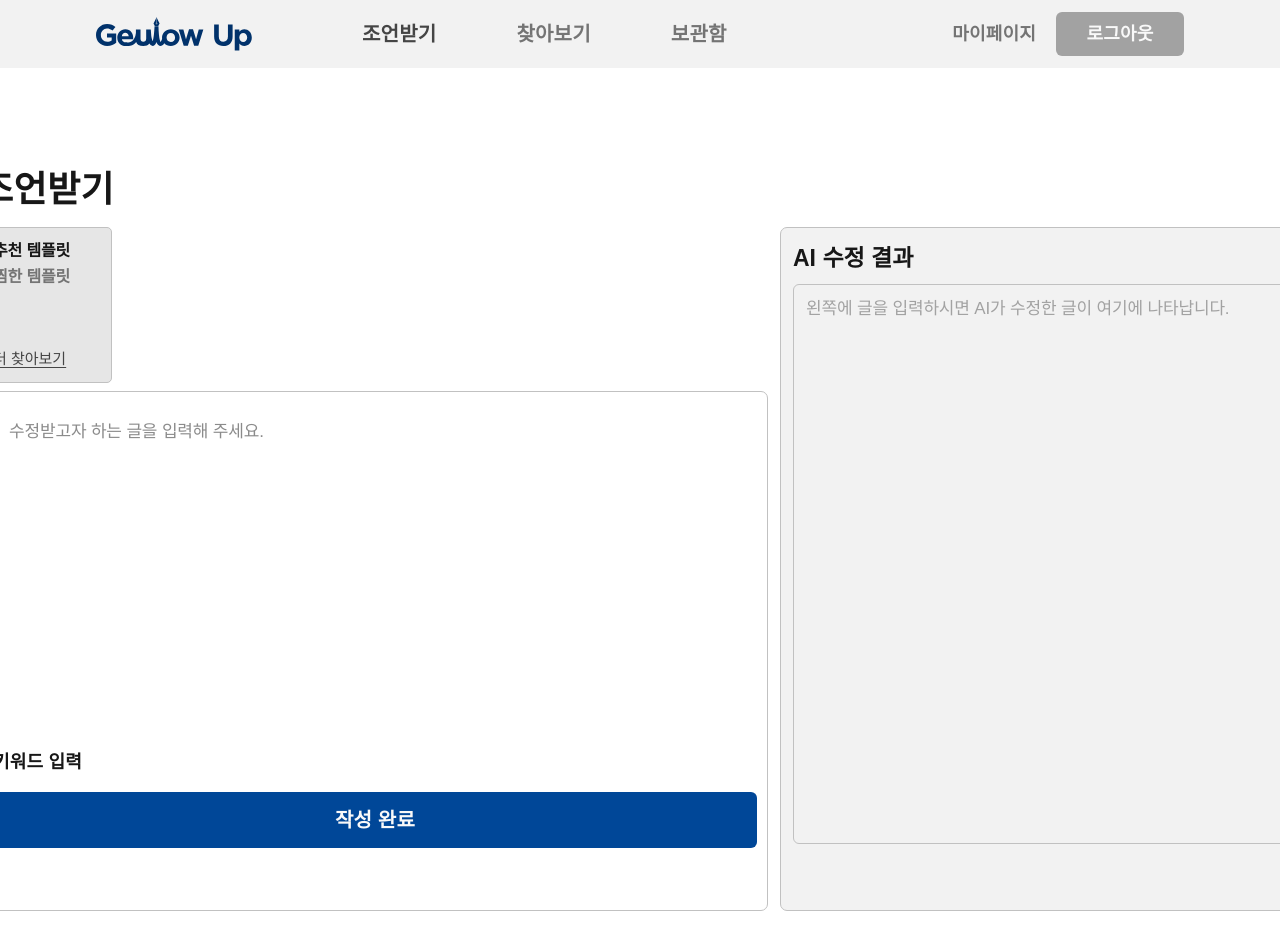
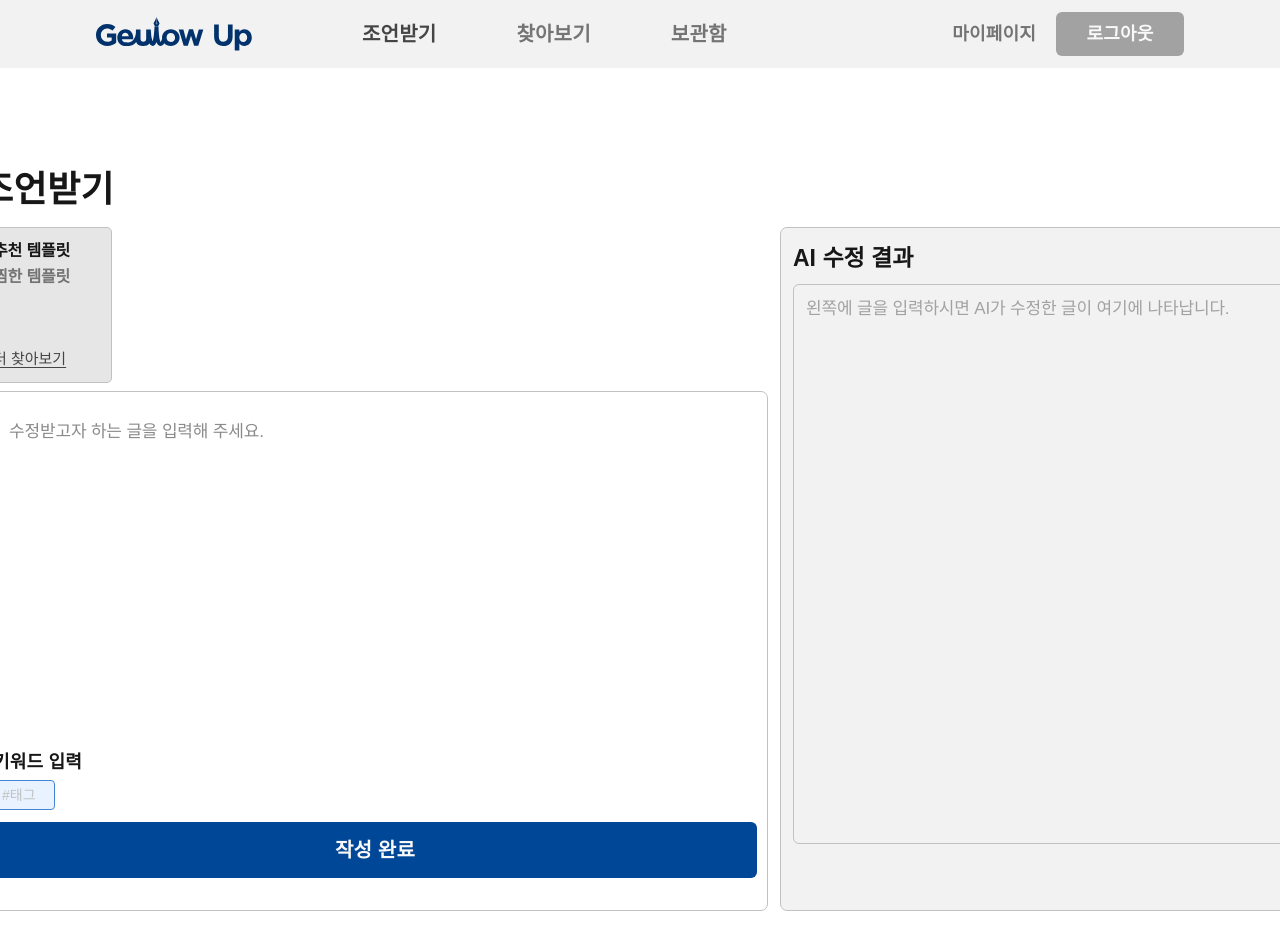
Before and after one commit to 2025-1-alpha/fe_geulowup, a Next.js app: page /advice in a window 1280 px wide. Shown: the top 950 px of the page. Built offline with nearby package versions, Linux system fonts and the light colour scheme; a web font is replaced by a local one.

Commit message:
feat: 인풋태그 추가

```diff
--- a/src/app/(layout)/advice/_components/AdviceInputArea/index.tsx
+++ b/src/app/(layout)/advice/_components/AdviceInputArea/index.tsx
@@ -1,7 +1,12 @@
-'use client';
-
+import { useState } from 'react';
 import { Button } from '@/components/ui/Button';
 import { Spacing } from '@/components/ui/Spacing';
+import { InputTag } from '@/components/ui/InputTag';
+
+interface TagItem {
+  id: string;
+  value: string;
+}
 
 interface AdviceInputAreaProps {
   draftContent: string;
@@ -14,9 +19,46 @@ export default function AdviceInputArea({
   onChangeDraftContent,
   onSubmit,
 }: AdviceInputAreaProps) {
+  const [tags, setTags] = useState<TagItem[]>([{ id: generateId(), value: '' }]);
+
+  function generateId() {
+    return Date.now().toString() + Math.random().toString(36).substring(2);
+  }
+
+  const handleTagConfirm = (id: string, value: string) => {
+    setTags((prev) => {
+      const newTags = prev.map((tag) => (tag.id === id ? { ...tag, value } : tag));
+      const lastTag = newTags[newTags.length - 1];
+
+      if (lastTag.id === id && value.trim() !== '') {
+        newTags.push({ id: generateId(), value: '' });
+      }
+
+      return newTags;
+    });
+  };
+
+  const handleTagRemove = (id: string) => {
+    setTags((prev) => {
+      const newTags = prev.filter((tag) => tag.id !== id);
+
+      // 모두 삭제되면 빈 인풋 하나 추가
+      if (newTags.length === 0) {
+        return [{ id: generateId(), value: '' }];
+      }
+
+      return newTags;
+    });
+  };
+
+  const tagErrCheck = () => {
+    // TODO : 나중에 Error 체크 부분 추가하기. 현재는 무조건 false
+    return false;
+  };
+
   const handleSubmit = (e: React.FormEvent<HTMLFormElement>) => {
     e.preventDefault();
-    onSubmit(); // 작성 완료 시 부모로 알림 -> 이후 result에서 API 호출하도록
+    onSubmit();
   };
 
   return (
@@ -32,10 +74,26 @@ export default function AdviceInputArea({
           className="body-md text-layout-grey7 absolute top-0 left-0 h-full w-full resize-none p-4"
         />
       </div>
+
       <Spacing size={12} />
       <p className="button-md">키워드 입력</p>
       <Spacing size={8} />
-      {/* TODO : 인풋태그 머지되면 넣기 */}
+
+      {/* TODO : 스크롤바 커스텀 하기 */}
+      <div className="max-w-[760px] overflow-x-auto scroll-smooth">
+        <div className="flex w-max flex-nowrap gap-2">
+          {tags.map((tag) => (
+            <InputTag
+              key={tag.id}
+              initialValue={tag.value}
+              onConfirm={(value) => handleTagConfirm(tag.id, value)}
+              onRemove={() => handleTagRemove(tag.id)}
+              tagErrCheck={tagErrCheck}
+            />
+          ))}
+        </div>
+      </div>
+
       <Spacing size={12} />
       <Button size="large" type="submit">
         작성 완료
--- a/src/app/(layout)/test/page.tsx
+++ b/src/app/(layout)/test/page.tsx
@@ -11,13 +11,7 @@ export default function TestPage() {
       </h1>
       <p className="mb-4 text-lg">이 페이지가 잘 보이면 TailwindCSS가 정상 작동 중입니다.</p>
 
-      <Button
-        variant="primary"
-        state=""
-        size="medium"
-        icon="dropdown"
-        onClick={() => alert('버튼 테스트')}
-      >
+      <Button variant="primary" size="medium" icon="dropdown" onClick={() => alert('버튼 테스트')}>
         버튼 테스트
       </Button>
       {/* InputTag 테스트 */}
```
